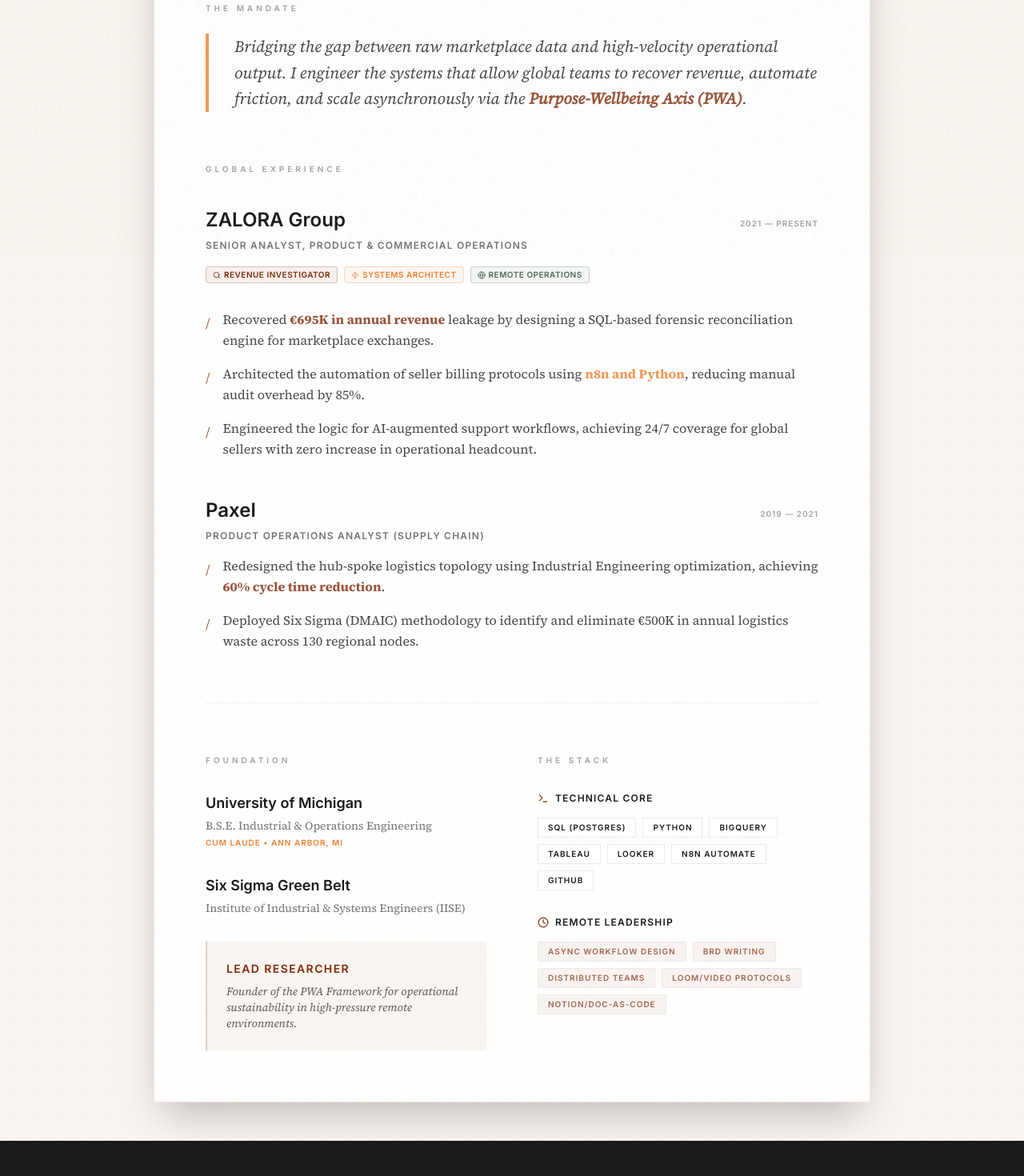
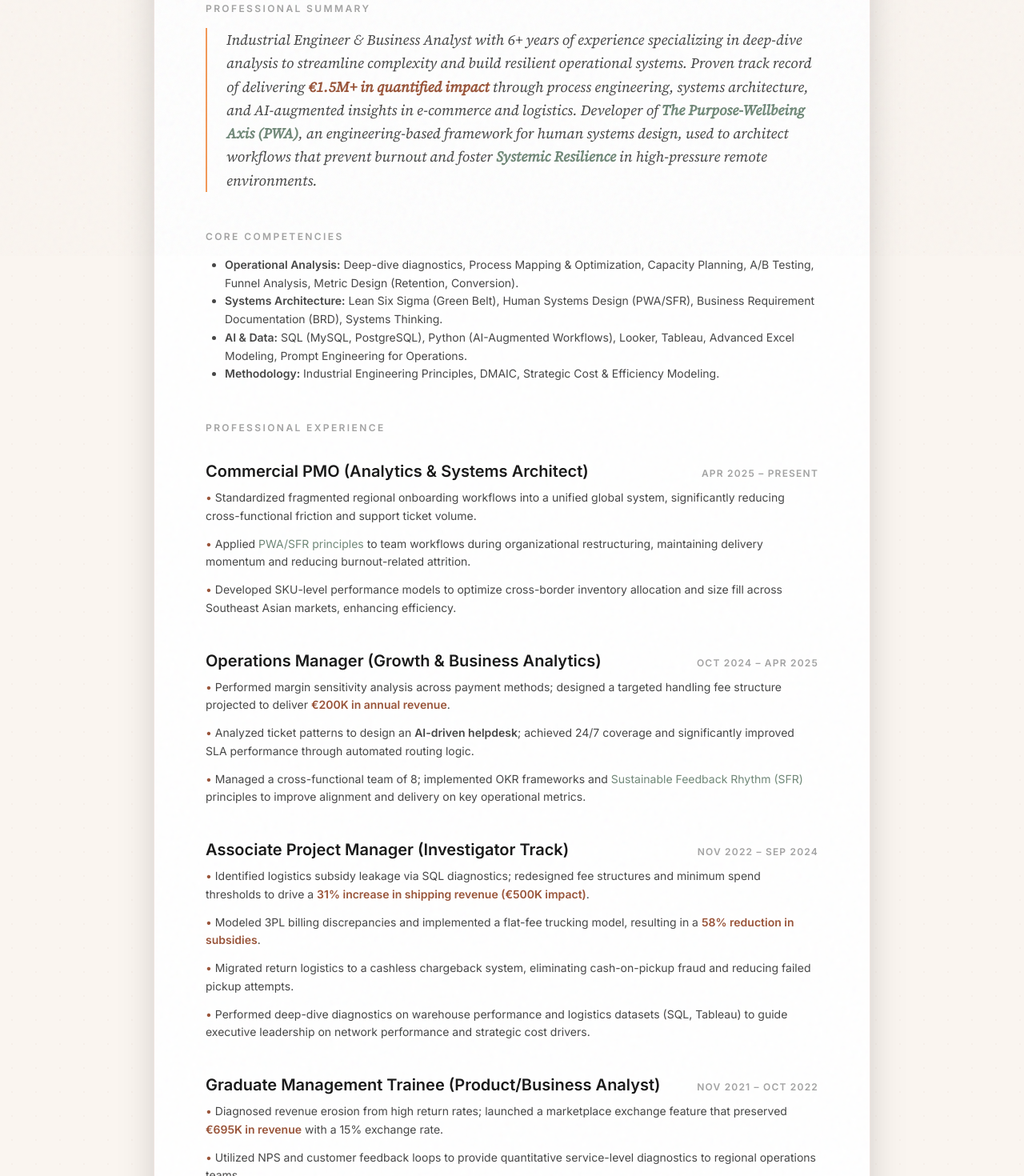
Before and after one commit to jkhan31/jasonkhanani-website, a React (Vite) app: page /#/resume in a window 1280 px wide. Shown: the part 480-1950 px from the top of the page at 80% size. Built offline with nearby package versions, Linux system fonts and the light colour scheme.

Commit message:
feat: Update resume content to highlight expertise in Industrial Engineering & Business Analysis

```diff
--- a/pages/Resume.tsx
+++ b/pages/Resume.tsx
@@ -49,107 +49,120 @@
           </div>
         </header>
 
-        <section className="mb-16 relative z-10">
-          <h2 className="text-[10px] font-bold uppercase tracking-[0.4em] mb-6 opacity-40">The Mandate</h2>
-          <p className="text-xl leading-relaxed font-serif italic opacity-80 border-l-4 pl-8" style={{ borderColor: colors.orange }}>
-            Bridging the gap between raw marketplace data and high-velocity operational output.
-            I engineer the systems that allow global teams to recover revenue, automate friction,
-            and scale asynchronously via the <span style={{ color: colors.rust, fontWeight: 'bold' }}>Purpose-Wellbeing Axis (PWA)</span>.
+        {/* Professional Summary */}
+        <section className="mb-12 relative z-10">
+          <h2 className="text-xs font-bold uppercase tracking-[0.2em] mb-4 opacity-40">Professional Summary</h2>
+          <p className="text-lg leading-relaxed font-serif italic opacity-80 border-l-2 pl-6" style={{ borderColor: colors.orange }}>
+            Industrial Engineer &amp; Business Analyst with 6+ years of experience specializing in deep-dive analysis to streamline complexity and build resilient operational systems. Proven track record of delivering <strong style={{ color: colors.rust }}>€1.5M+ in quantified impact</strong> through process engineering, systems architecture, and AI-augmented insights in e-commerce and logistics. Developer of <span style={{ color: colors.sage, fontWeight: 'bold' }}>The Purpose-Wellbeing Axis (PWA)</span>, an engineering-based framework for human systems design, used to architect workflows that prevent burnout and foster <span style={{ color: colors.sage, fontWeight: 'bold' }}>Systemic Resilience</span> in high-pressure remote environments.
           </p>
         </section>
 
-        <section className="mb-16 relative z-10">
-          <h2 className="text-[10px] font-bold uppercase tracking-[0.4em] mb-10 opacity-40">Global Experience</h2>
+        {/* Core Competencies */}
+        <section className="mb-12 relative z-10">
+          <h2 className="text-xs font-bold uppercase tracking-[0.2em] mb-4 opacity-40">Core Competencies</h2>
+          <ul className="list-disc pl-6 text-sm opacity-80 leading-relaxed">
+            <li><strong>Operational Analysis:</strong> Deep-dive diagnostics, Process Mapping &amp; Optimization, Capacity Planning, A/B Testing, Funnel Analysis, Metric Design (Retention, Conversion).</li>
+            <li><strong>Systems Architecture:</strong> Lean Six Sigma (Green Belt), Human Systems Design (PWA/SFR), Business Requirement Documentation (BRD), Systems Thinking.</li>
+            <li><strong>AI &amp; Data:</strong> SQL (MySQL, PostgreSQL), Python (AI-Augmented Workflows), Looker, Tableau, Advanced Excel Modeling, Prompt Engineering for Operations.</li>
+            <li><strong>Methodology:</strong> Industrial Engineering Principles, DMAIC, Strategic Cost &amp; Efficiency Modeling.</li>
+          </ul>
+        </section>
 
-          <div className="mb-12 group">
+        {/* Professional Experience */}
+        <section className="mb-12 relative z-10">
+          <h2 className="text-xs font-bold uppercase tracking-[0.2em] mb-8 opacity-40">Professional Experience</h2>
+          {/* Commercial PMO (Analytics & Systems Architect) | Leading SE Asian E-commerce Platform */}
+          <div className="mb-10 group">
             <div className="flex justify-between items-baseline mb-2">
-              <h3 className="text-2xl font-bold group-hover:text-hankoRust transition-colors">ZALORA Group</h3>
-              <span className="text-[10px] font-bold opacity-40 uppercase tracking-widest">2021 — PRESENT</span>
+              <h3 className="text-xl font-bold group-hover:text-hankoRust transition-colors">Commercial PMO (Analytics &amp; Systems Architect)</h3>
+              <span className="text-xs font-bold opacity-40 uppercase tracking-widest">Apr 2025 – Present</span>
             </div>
-            <p className="text-xs font-bold uppercase tracking-widest mb-4 opacity-60">Senior Analyst, Product & Commercial Operations</p>
-            <div className="mb-6">
-              <Badge color={colors.rust} icon={Search}>Revenue Investigator</Badge>
-              <Badge color={colors.orange} icon={Zap}>Systems Architect</Badge>
-              <Badge color={colors.sage} icon={Globe}>Remote Operations</Badge>
-            </div>
-            <ul className="space-y-4 text-base opacity-80 leading-relaxed list-none">
-              <li className="flex gap-4 font-serif">
-                <span className="text-hankoRust mt-1">/</span>
-                <span>Recovered <strong className="text-hankoRust">€695K in annual revenue</strong> leakage by designing a SQL-based forensic reconciliation engine for marketplace exchanges.</span>
-              </li>
-              <li className="flex gap-4 font-serif">
-                <span className="text-hankoRust mt-1">/</span>
-                <span>Architected the automation of seller billing protocols using <strong className="text-foxOrange">n8n and Python</strong>, reducing manual audit overhead by 85%.</span>
-              </li>
-              <li className="flex gap-4 font-serif">
-                <span className="text-hankoRust mt-1">/</span>
-                <span>Engineered the logic for AI-augmented support workflows, achieving 24/7 coverage for global sellers with zero increase in operational headcount.</span>
-              </li>
+            <ul className="space-y-3 text-sm opacity-80 leading-relaxed list-none">
+              <li><span className="text-hankoRust">•</span> Standardized fragmented regional onboarding workflows into a unified global system, significantly reducing cross-functional friction and support ticket volume.</li>
+              <li><span className="text-hankoRust">•</span> Applied <span style={{ color: colors.sage }}>PWA/SFR principles</span> to team workflows during organizational restructuring, maintaining delivery momentum and reducing burnout-related attrition.</li>
+              <li><span className="text-hankoRust">•</span> Developed SKU-level performance models to optimize cross-border inventory allocation and size fill across Southeast Asian markets, enhancing efficiency.</li>
             </ul>
           </div>
-
-          <div className="mb-12 group">
+          {/* Operations Manager (Growth & Business Analytics) | Leading SE Asian E-commerce Platform */}
+          <div className="mb-10 group">
             <div className="flex justify-between items-baseline mb-2">
-              <h3 className="text-2xl font-bold group-hover:text-hankoRust transition-colors">Paxel</h3>
-              <span className="text-[10px] font-bold opacity-40 uppercase tracking-widest">2019 — 2021</span>
+              <h3 className="text-xl font-bold group-hover:text-hankoRust transition-colors">Operations Manager (Growth &amp; Business Analytics)</h3>
+              <span className="text-xs font-bold opacity-40 uppercase tracking-widest">Oct 2024 – Apr 2025</span>
             </div>
-            <p className="text-xs font-bold uppercase tracking-widest mb-4 opacity-60">Product Operations Analyst (Supply Chain)</p>
-            <ul className="space-y-4 text-base opacity-80 leading-relaxed list-none">
-              <li className="flex gap-4 font-serif">
-                <span className="text-hankoRust mt-1">/</span>
-                <span>Redesigned the hub-spoke logistics topology using Industrial Engineering optimization, achieving <strong className="text-hankoRust">60% cycle time reduction</strong>.</span>
-              </li>
-              <li className="flex gap-4 font-serif">
-                <span className="text-hankoRust mt-1">/</span>
-                <span>Deployed Six Sigma (DMAIC) methodology to identify and eliminate €500K in annual logistics waste across 130 regional nodes.</span>
-              </li>
+            <ul className="space-y-3 text-sm opacity-80 leading-relaxed list-none">
+              <li><span className="text-hankoRust">•</span> Performed margin sensitivity analysis across payment methods; designed a targeted handling fee structure projected to deliver <strong style={{ color: colors.rust }}>€200K in annual revenue</strong>.</li>
+              <li><span className="text-hankoRust">•</span> Analyzed ticket patterns to design an <strong>AI-driven helpdesk</strong>; achieved 24/7 coverage and significantly improved SLA performance through automated routing logic.</li>
+              <li><span className="text-hankoRust">•</span> Managed a cross-functional team of 8; implemented OKR frameworks and <span style={{ color: colors.sage }}>Sustainable Feedback Rhythm (SFR)</span> principles to improve alignment and delivery on key operational metrics.</li>
+            </ul>
+          </div>
+          {/* Associate Project Manager (Investigator Track) | Leading SE Asian E-commerce Platform */}
+          <div className="mb-10 group">
+            <div className="flex justify-between items-baseline mb-2">
+              <h3 className="text-xl font-bold group-hover:text-hankoRust transition-colors">Associate Project Manager (Investigator Track)</h3>
+              <span className="text-xs font-bold opacity-40 uppercase tracking-widest">Nov 2022 – Sep 2024</span>
+            </div>
+            <ul className="space-y-3 text-sm opacity-80 leading-relaxed list-none">
+              <li><span className="text-hankoRust">•</span> Identified logistics subsidy leakage via SQL diagnostics; redesigned fee structures and minimum spend thresholds to drive a <strong style={{ color: colors.rust }}>31% increase in shipping revenue (€500K impact)</strong>.</li>
+              <li><span className="text-hankoRust">•</span> Modeled 3PL billing discrepancies and implemented a flat-fee trucking model, resulting in a <strong style={{ color: colors.rust }}>58% reduction in subsidies</strong>.</li>
+              <li><span className="text-hankoRust">•</span> Migrated return logistics to a cashless chargeback system, eliminating cash-on-pickup fraud and reducing failed pickup attempts.</li>
+              <li><span className="text-hankoRust">•</span> Performed deep-dive diagnostics on warehouse performance and logistics datasets (SQL, Tableau) to guide executive leadership on network performance and strategic cost drivers.</li>
+            </ul>
+          </div>
+          {/* Graduate Management Trainee (Product/Business Analyst) | Leading SE Asian E-commerce Platform */}
+          <div className="mb-10 group">
+            <div className="flex justify-between items-baseline mb-2">
+              <h3 className="text-xl font-bold group-hover:text-hankoRust transition-colors">Graduate Management Trainee (Product/Business Analyst)</h3>
+              <span className="text-xs font-bold opacity-40 uppercase tracking-widest">Nov 2021 – Oct 2022</span>
+            </div>
+            <ul className="space-y-3 text-sm opacity-80 leading-relaxed list-none">
+              <li><span className="text-hankoRust">•</span> Diagnosed revenue erosion from high return rates; launched a marketplace exchange feature that preserved <strong style={{ color: colors.rust }}>€695K in revenue</strong> with a 15% exchange rate.</li>
+              <li><span className="text-hankoRust">•</span> Utilized NPS and customer feedback loops to provide quantitative service-level diagnostics to regional operations teams.</li>
+            </ul>
+          </div>
+          {/* Product Operations (Systems Architect) | Regional Tech-Logistics Startup */}
+          <div className="mb-10 group">
+            <div className="flex justify-between items-baseline mb-2">
+              <h3 className="text-xl font-bold group-hover:text-hankoRust transition-colors">Product Operations (Systems Architect)</h3>
+              <span className="text-xs font-bold opacity-40 uppercase tracking-widest">Jan 2020 – Oct 2021</span>
+            </div>
+            <ul className="space-y-3 text-sm opacity-80 leading-relaxed list-none">
+              <li><span className="text-hankoRust">•</span> Optimized a 130-node supply chain network; relocated 7 major hubs with a <strong style={{ color: colors.rust }}>&lt;1 year payback period</strong> through rigorous capacity and cost modeling.</li>
+              <li><span className="text-hankoRust">•</span> Authored BRDs for the core routing engine, reducing fleet setup and route activation lead time by <strong style={{ color: colors.rust }}>60% (from 5 days to 2 days)</strong>.</li>
             </ul>
           </div>
         </section>
 
-        <div className="grid md:grid-cols-2 gap-16 border-t-0.5 pt-16 relative z-10" style={{ borderColor: `${colors.ink}10` }}>
+        {/* Bottom Grid: Education, Research & Stack */}
+        <div className="grid md:grid-cols-3 gap-12 border-t-0.5 pt-12 relative z-10" style={{ borderColor: `${colors.ink}20` }}>
+          {/* Education */}
           <section>
-            <h2 className="text-[10px] font-bold uppercase tracking-[0.4em] mb-8 opacity-40">Foundation</h2>
-            <div className="space-y-8">
-              <div>
-                <h4 className="font-bold text-lg mb-1">University of Michigan</h4>
-                <p className="text-sm opacity-60 font-serif">B.S.E. Industrial & Operations Engineering</p>
-                <p className="text-[10px] font-bold uppercase tracking-widest text-foxOrange mt-1">Cum Laude &bull; Ann Arbor, MI</p>
+            <h2 className="text-xs font-bold uppercase tracking-[0.2em] mb-6 opacity-40">Education</h2>
+            <div className="mb-6">
+              <h4 className="font-bold text-base">University of Michigan</h4>
+              <p className="text-sm opacity-60">B.S.E. Industrial &amp; Operations Engineering (Cum Laude)</p>
             </div>
-              <div>
-                <h4 className="font-bold text-lg mb-1">Six Sigma Green Belt</h4>
-                <p className="text-sm opacity-60 font-serif">Institute of Industrial & Systems Engineers (IISE)</p>
-              </div>
-              <div className="p-6 bg-ricePaper border-l-2 border-hankoRust/20">
-                <h4 className="font-bold text-sm uppercase tracking-widest mb-2" style={{ color: colors.rust }}>Lead Researcher</h4>
-                <p className="text-sm opacity-70 italic font-serif">Founder of the PWA Framework for operational sustainability in high-pressure remote environments.</p>
-              </div>
+            <div className="mb-6">
+              <h4 className="font-bold text-base">Six Sigma Green Belt Certification</h4>
+              <p className="text-sm opacity-60">Institute of Industrial &amp; Systems Engineers (IISE)</p>
             </div>
           </section>
-
+          {/* Research */}
           <section>
-            <h2 className="text-[10px] font-bold uppercase tracking-[0.4em] mb-8 opacity-40">The Stack</h2>
-            <div className="space-y-8">
+            <h2 className="text-xs font-bold uppercase tracking-[0.2em] mb-6 opacity-40">Research</h2>
             <div>
-                <h4 className="text-xs font-bold uppercase tracking-widest mb-4 flex items-center gap-2"><Terminal size={14} className="text-hankoRust" /> Technical Core</h4>
+              <h4 className="font-bold text-base" style={{ color: colors.sage }}>Research Lead</h4>
+              <p className="text-xs opacity-60 italic">Developed <span style={{ color: colors.sage }}>The Purpose-Wellbeing Axis (PWA)</span> &amp; <span style={{ color: colors.sage }}>The Sustainable Feedback Rhythm (SFR)</span>—a human systems design framework for building vocational resilience and fostering systemic well-being.</p>
+            </div>
+          </section>
+          {/* Stack */}
+          <section>
+            <h2 className="text-xs font-bold uppercase tracking-[0.2em] mb-6 opacity-40">The Stack</h2>
             <div className="flex flex-wrap gap-2">
-                  {['SQL (Postgres)', 'Python', 'BigQuery', 'Tableau', 'Looker', 'n8n Automate', 'GitHub'].map(tool => (
-                    <span key={tool} className="px-3 py-1 bg-white border border-hankoRust/10 text-[10px] font-bold uppercase tracking-widest text-sumiInk hover:border-foxOrange transition-all cursor-default">
+              {['SQL (MySQL, PostgreSQL)', 'Python (AI-Augmented Workflows)', 'Looker', 'Tableau', 'Advanced Excel Modeling', 'n8n Automation', 'Scenario Modeling', 'BRD Writing', 'DMAIC', 'GenAI', 'Prompt Engineering'].map(tool => (
+                <span key={tool} className="px-3 py-1 bg-ricePaper border border-hankoRust/20 text-[10px] font-bold uppercase tracking-widest text-sumiInk rounded-full opacity-80 hover:border-foxOrange hover:text-foxOrange transition-all cursor-default">
                   {tool}
                 </span>
               ))}
-                </div>
-              </div>
-              <div>
-                <h4 className="text-xs font-bold uppercase tracking-widest mb-4 flex items-center gap-2"><Clock size={14} className="text-hankoRust" /> Remote Leadership</h4>
-                <div className="flex flex-wrap gap-2">
-                  {['Async Workflow Design', 'BRD Writing', 'Distributed Teams', 'Loom/Video Protocols', 'Notion/Doc-as-Code'].map(tool => (
-                    <span key={tool} className="px-3 py-1 bg-hankoRust/5 border border-hankoRust/5 text-[10px] font-bold uppercase tracking-widest text-hankoRust/70">
-                      {tool}
-                    </span>
-                  ))}
-                </div>
-              </div>
             </div>
           </section>
         </div>
```
Also changed, not shown: 1 other file (tests, documents, lock files or other folders). Lines whose indentation alone changed are shown as unchanged.
